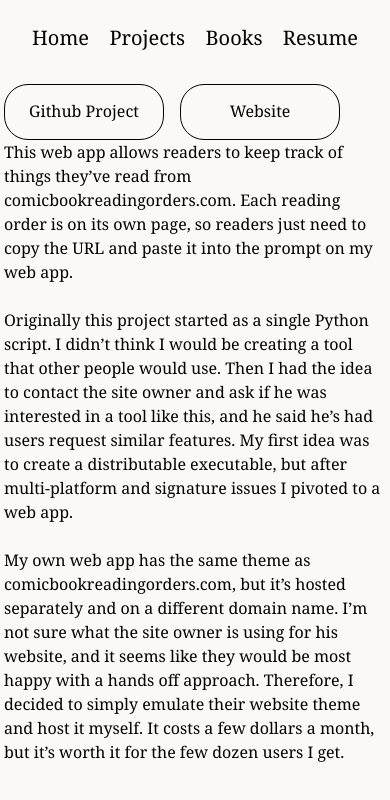
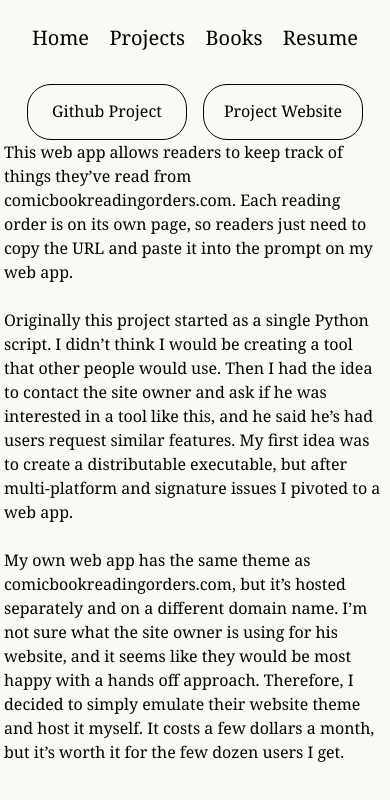
Before and after one commit to jacob-armiger/react-portfolio-site, a Next.js app: page /project/comic-list-webscraper in a window 390 px wide. Shown: the top 800 px of the page. Built offline with nearby package versions, Linux system fonts and the light colour scheme.

Commit message:
Update responsiveness

```diff
--- a/src/pages/project/comic-list-webscraper.js
+++ b/src/pages/project/comic-list-webscraper.js
@@ -10,11 +10,11 @@ export default function Project() {
     }
 
     return (
-        <div className="m-auto w-full content-center lg:w-8/12">
+        <div className="m-auto w-full lg:w-8/12">
             <h1 className="my-4 text-center font-bold">{project?.name}</h1>
             <img className="" src={project?.image} />
 
-            <div className="m-auto my-4 max-w-prose mx-1">
+            <div className="mx-1 sm:mx-auto my-4 flex max-w-prose flex-col items-center sm:items-start">
                 <div className="flex w-min flex-row space-x-4">
                     <Button
                         url="https://github.com/jacob-armiger/comic-list-web-scraper"
@@ -22,7 +22,7 @@ export default function Project() {
                     />
                     <Button
                         url="https://www.comicbookreadingordersdownload.com"
-                        title="Website"
+                        title="Project Website"
                     />
                 </div>
                 <p>
```
